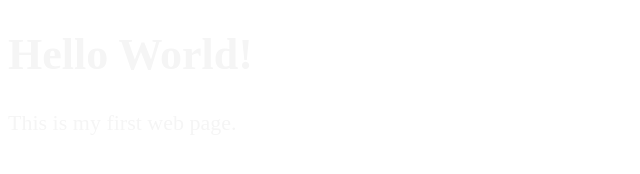
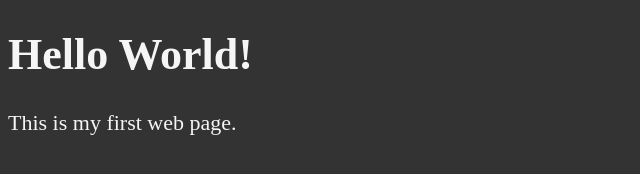
Before and after one commit to Servicesatdoorisb/Test111, a plain HTML site: page index.html in a window 1280 px wide. Shown: the whole page, without its empty margins (0-640 px from the left). Drawn offline with Linux system fonts and the light colour scheme.

Commit message:
Third ommit added AAA third, index 333333

```diff
--- a/index.html
+++ b/index.html
@@ -10,7 +10,7 @@
         }
 
         body {
-            bacw2t4hkground-color: #333;
+            background-color: #333333;
             color: whitesmoke;
         }
     </style>
```
Also changed, not shown: 1 other file.
